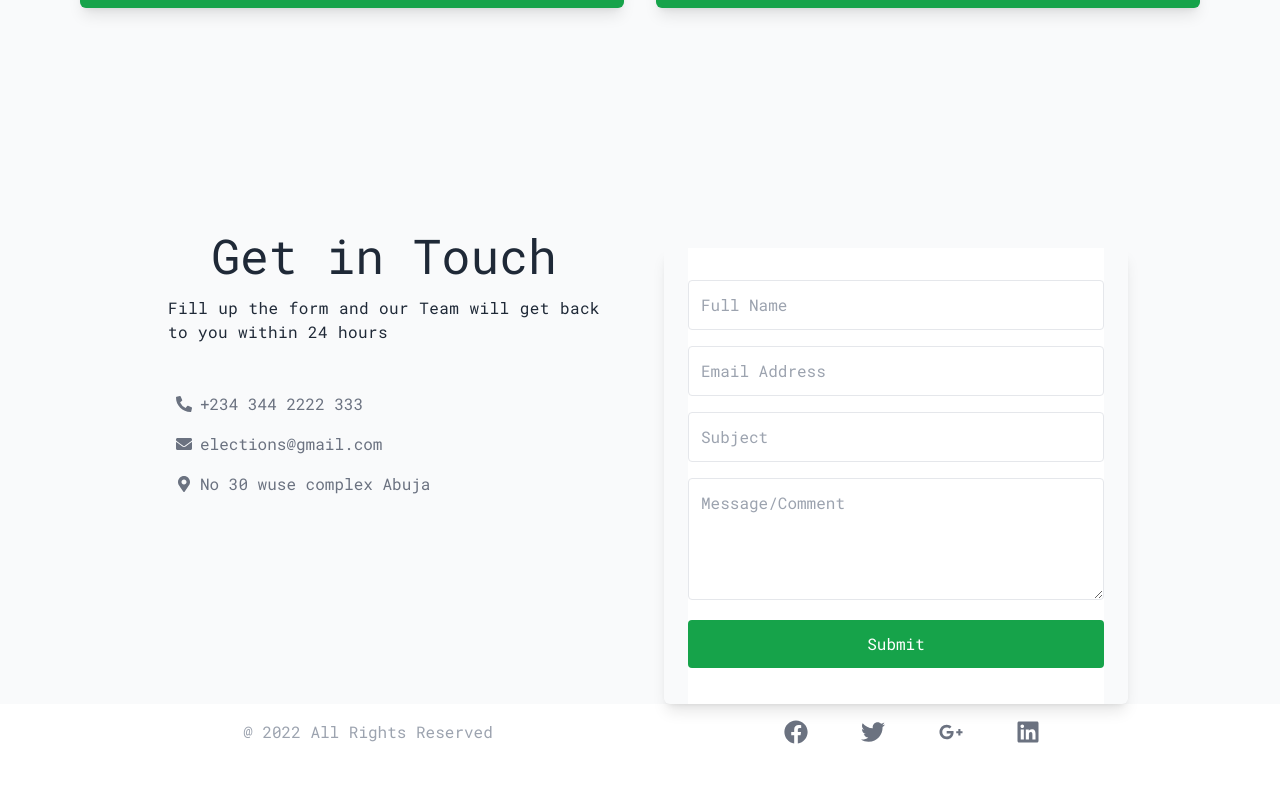
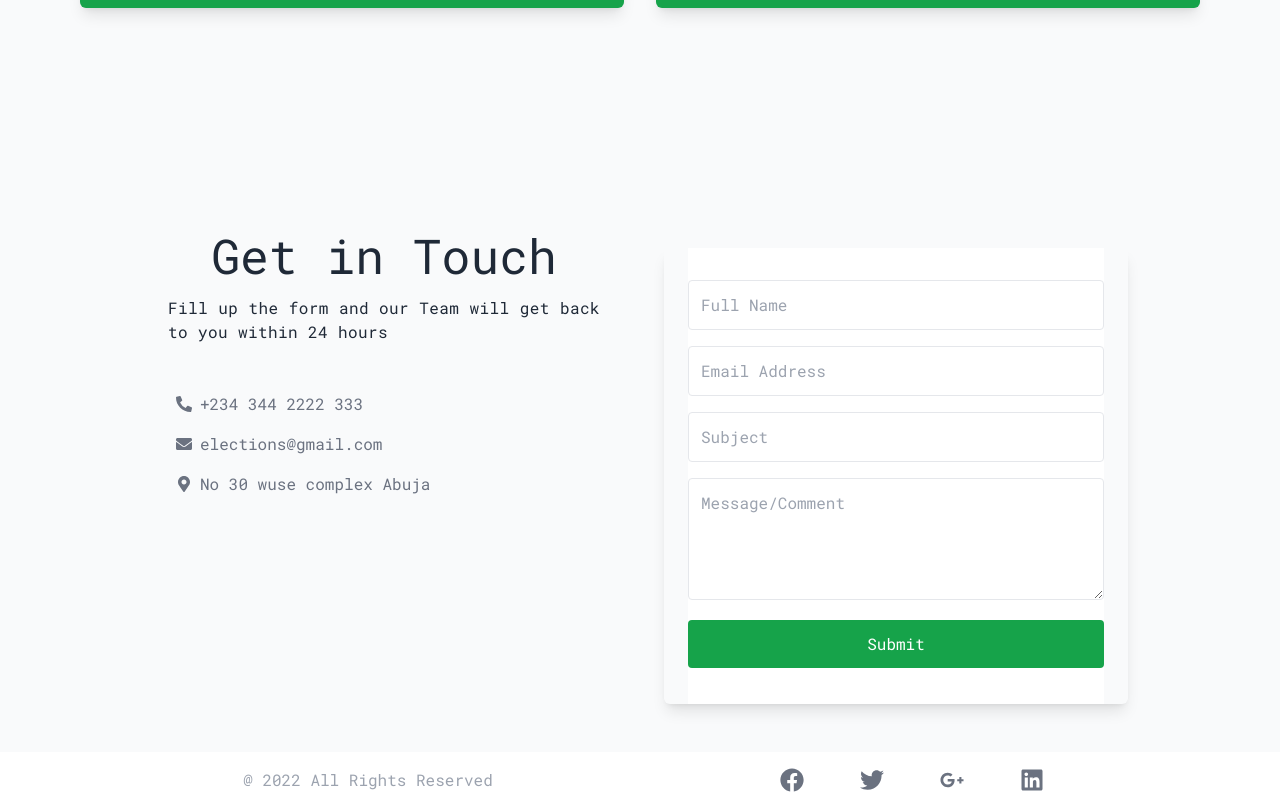
Before and after one commit to sammy-code98/elections, a Next.js app: page / in a window 1280 px wide. Shown: the part 4034-4834 px from the top of the page. Before the commit the page ends 4786 px from the top, so only its background shows below. Built offline with nearby package versions, Linux system fonts and the light colour scheme.

Commit message:
fix:add spacing to footer social icons

```diff
--- a/components/Footer.jsx
+++ b/components/Footer.jsx
@@ -9,11 +9,11 @@ import {
 
 function Footer() {
   return (
-    <footer className="grid  grid-cols-1 md:grid-cols-2 md:px-24 md:h-12 bg-white pb-3 h-full w-full ">
+    <footer className="grid  grid-cols-1 md:grid-cols-2 md:px-24 md:h-12 mt-12 bg-white pb-3 h-full w-full ">
       <div className="text-gray-400 text-center mt-4">@ 2022 All Rights Reserved</div>
-      <div className="flex justify-between mx-36   mt-4">
+      <div className="flex justify-center space-x-14  mt-4">
         <FaFacebook
-          className="cursor-pointer text-gray-500 "
+          className="cursor-pointer  text-gray-500 "
           style={{ fontSize: "1.5em" }}
         />
 
```
